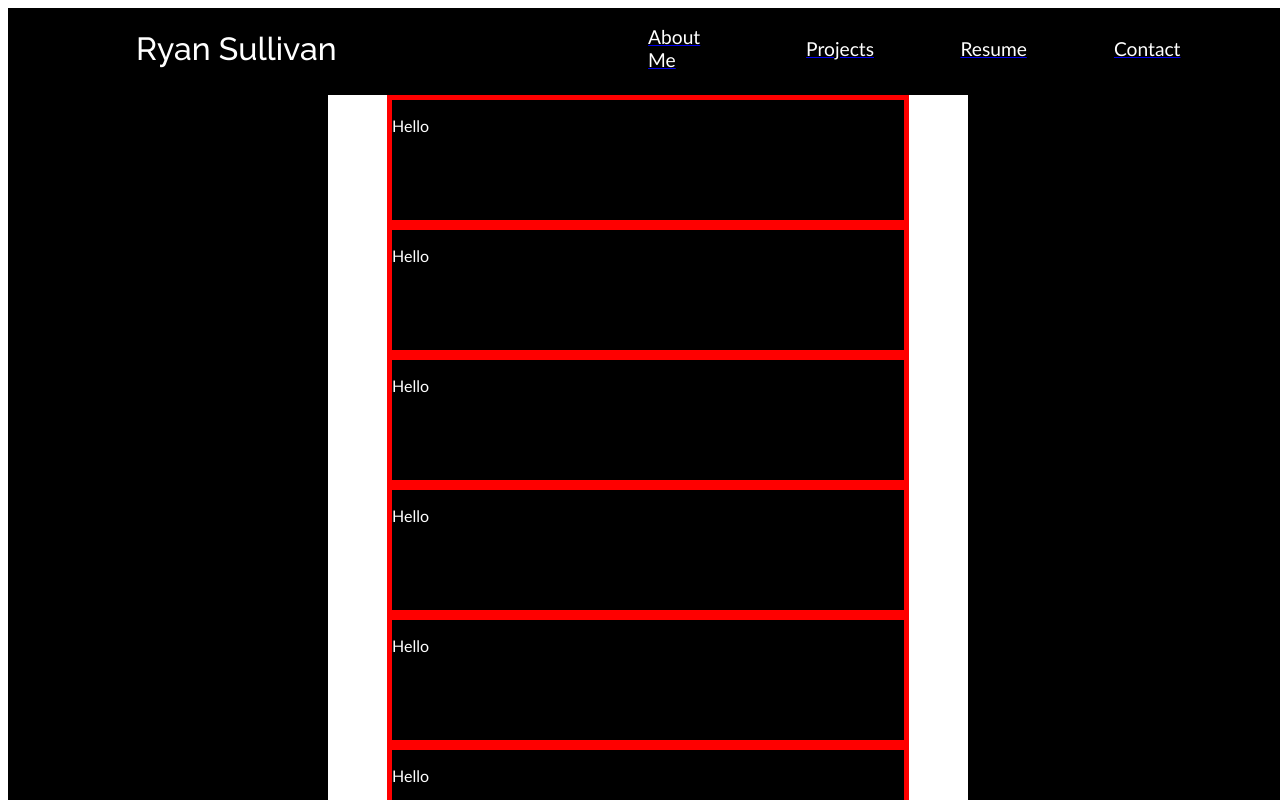
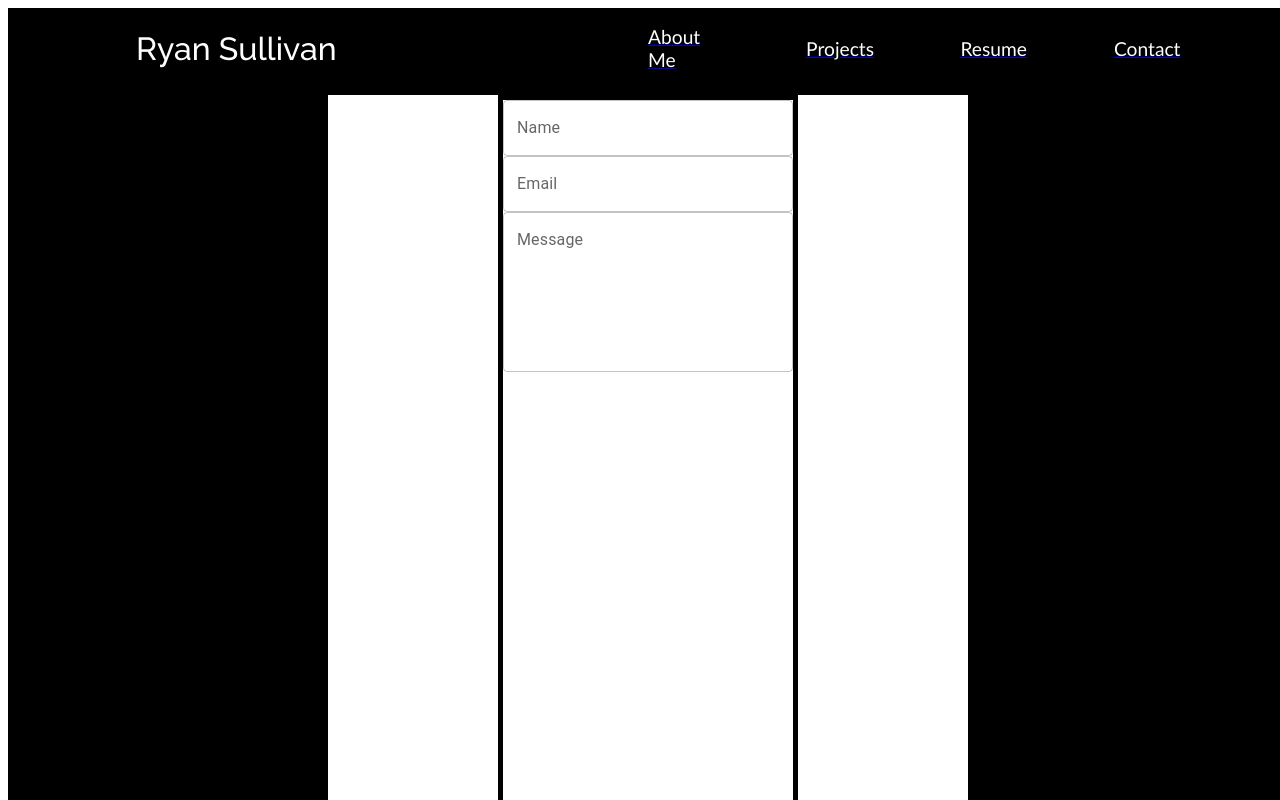
Before and after one commit to ryanCodes92109/newPersonalWebsite, a React (Create React App) app: page /contact in a window 1280 px wide. Built offline with nearby package versions, Linux system fonts and the light colour scheme; the HTML template or start-up script is replaced by a standard one.

Commit message:
start on contact form and page

```diff
--- a/package.json
+++ b/package.json
@@ -3,6 +3,9 @@
   "version": "0.1.0",
   "private": true,
   "dependencies": {
+    "@emotion/react": "^11.10.6",
+    "@emotion/styled": "^11.10.6",
+    "@mui/material": "^5.11.15",
     "@testing-library/jest-dom": "^5.16.5",
     "@testing-library/react": "^13.4.0",
     "@testing-library/user-event": "^13.5.0",
--- a/src/components/contact/Contact.css
+++ b/src/components/contact/Contact.css
@@ -6,6 +6,8 @@
     left:10vw;
     margin:auto;
     overflow:scroll;
+    display:flex;
+    justify-content: center;
 }
 
 .contactInfo {
@@ -17,3 +19,8 @@
     margin:auto;
 
 }
+
+.contactSubmitForm {
+    border:5px solid black;
+    /* margin:auto; */
+}
--- a/src/components/contact/Contact.js
+++ b/src/components/contact/Contact.js
@@ -1,10 +1,55 @@
-import React from 'react'
+import React, {useState} from 'react'
 import './Contact.css'
+import { TextField } from '@mui/material'
 
 const Contact = () => {
+    const [toggleSubmitForm, setToggleSubmitForm] =useState(false)
+
   return (
     <div className = 'contactContainer'>
+        <div className='contactSubmitForm'>
+            <TextField
+                className='submitInput'
+                sx={{
+                    width:290
+                    }}
+                label="Name"
+            ></TextField>
+            <br/>
+            <TextField
+              sx={{
+                width:290
+            }}
+                className='submitInput'
+                label="Email"
+            ></TextField>
+            <br/>
 
+            <TextField
+                className='submitInput'
+                label='Message'
+                sx={{
+                    width:290,
+                    "& .MuiInputBase-root": {
+                        height: 160
+                    }
+                }}
+            >
+
+            </TextField>
+{/*
+            <label class="mdc-text-field mdc-text-field--outlined mdc-text-field--textarea mdc-text-field--no-label">
+                <span class="mdc-notched-outline">
+                    <span class="mdc-notched-outline__leading"></span>
+                    <span class="mdc-notched-outline__trailing"></span>
+                </span>
+                <span class="mdc-text-field__resizer">
+                    <textarea class="mdc-text-field__input" rows="8" cols="40" aria-label="Label"></textarea>
+                </span>
+            </label> */}
+        </div>
+
+{/*
         <div className = 'contactInfo'>
             <p className='contactContent'>Hello</p>
         </div>
@@ -35,7 +80,7 @@ const Contact = () => {
 
         <div className = 'contactInfo'>
             <p className='contactContent'>Hello</p>
-        </div>
+        </div> */}
 
     </div>
   )
```
Also changed, not shown: 1 other file (tests, documents, lock files or other folders).
